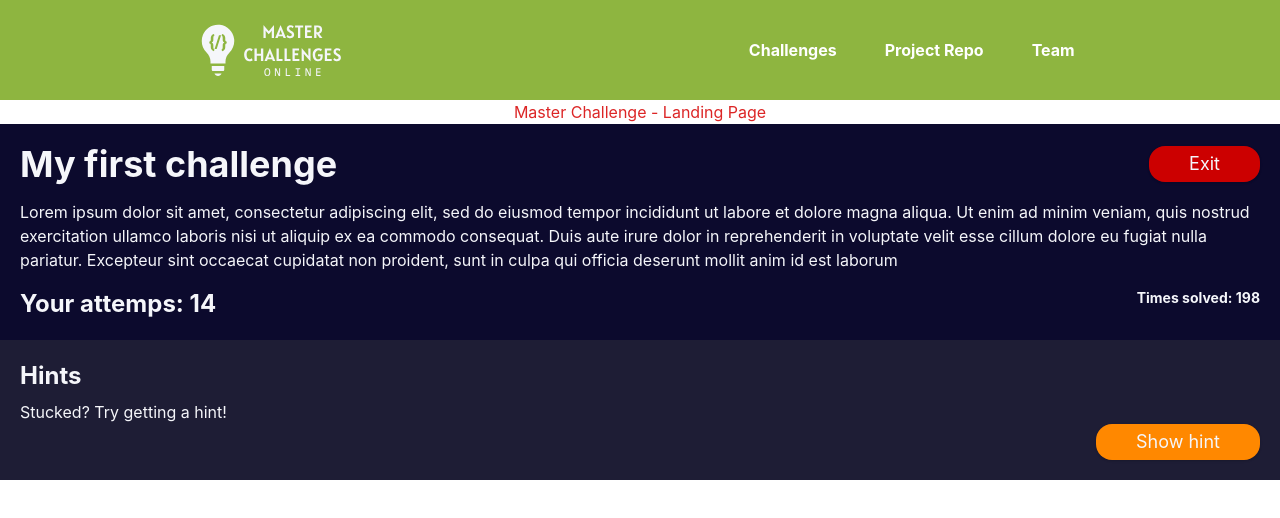
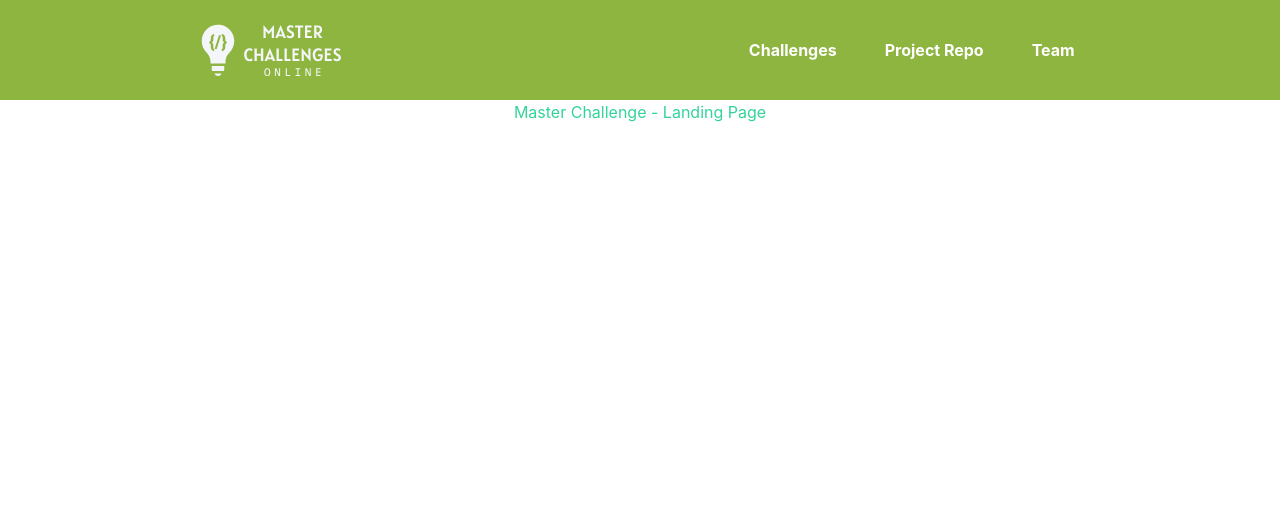
Before and after one commit to masterChallenge/Frontend, a Next.js app: page / in a window 1280 px wide. Shown: the top 518 px of the page. Built offline with nearby package versions, Linux system fonts and the light colour scheme.

Commit message:
[update] Layout

```diff
--- a/components/molecules/ChallengeDescription/ChallengeDescription.jsx
+++ b/components/molecules/ChallengeDescription/ChallengeDescription.jsx
@@ -4,8 +4,8 @@ import React from "react";
 const ChallengeDescription = ({
   name,
   description,
-  attemps,
-  timesSolved,
+  attempts,
+  resolved,
   ...props
 }) => {
   return (
@@ -16,8 +16,8 @@ const ChallengeDescription = ({
       </div>
       <p className="pb-4">{description}</p>
       <div className="flex justify-between font-bold">
-        <p className="text-2xl">Your attemps: {attemps}</p>
-        <p className="text-sm">Times solved: {timesSolved}</p>
+        <p className="text-2xl">Your attemps: {attempts}</p>
+        <p className="text-sm">Times solved: {resolved}</p>
       </div>
     </div>
   );
@@ -29,6 +29,6 @@ ChallengeDescription.defaultProps = {
   name: "My first challenge",
   description:
     "Lorem ipsum dolor sit amet, consectetur adipiscing elit, sed do eiusmod tempor incididunt ut labore et dolore magna aliqua. Ut enim ad minim veniam, quis nostrud exercitation ullamco laboris nisi ut aliquip ex ea commodo consequat. Duis aute irure dolor in reprehenderit in voluptate velit esse cillum dolore eu fugiat nulla pariatur. Excepteur sint occaecat cupidatat non proident, sunt in culpa qui officia deserunt mollit anim id est laborum",
-  attemps: 14,
-  timesSolved: 198,
+  attempts: 14,
+  resolved: 198,
 };
--- a/components/molecules/ChallengeTips/ChallengeTips.jsx
+++ b/components/molecules/ChallengeTips/ChallengeTips.jsx
@@ -8,7 +8,7 @@ const ChallengeTips = ({ hints, ...props }) => {
     setCurrentHint(hints[Math.floor(Math.random() * hints.length)]);
   };
   return (
-    <div className="bg-secondary-dark grid-cols-3 w-full text-light p-5">
+    <div className="bg-secondary-dark grid-cols-3 w-1/2 text-light p-5 float-right">
       <h1 className="font-bold text-2xl pb-2">Hints</h1>
       <div>
         {currentHint ? currentHint.description : "Stucked? Try getting a hint!"}
--- a/pages/api/challenge/[pid].js
+++ b/pages/api/challenge/[pid].js
@@ -2,5 +2,5 @@ import data_challenge from '../../../jsons/challenge'
 
 export default function handler(req, res) {
   const { pid } = req.query
-  res.end(`Post: ${JSON.stringify(data_challenge)}`)
+  res.end(JSON.stringify(data_challenge))
 }
--- a/pages/challenge/[id].js
+++ b/pages/challenge/[id].js
@@ -1,17 +1,28 @@
+import React, { useEffect, useState } from "react"
 import { useRouter } from 'next/router'
-import Navbar from "@components/molecules/Navbar/Navbar";
 import ChallengeDescription from "@components/molecules/ChallengeDescription/ChallengeDescription";
 import Input from "@components/molecules/Input/Input";
+import ChallengeTips from "@components/molecules/ChallengeTips/ChallengeTips";
 
 const Challenge = () => {
   const router = useRouter()
   const { id } = router.query
 
+  const [dataChallenge, setDataChallenge] = useState({});
+
+    useEffect(() => {
+      fetch("http://localhost:3000/api/challenge/1")
+        .then(response => response.json())
+        .then(data => setDataChallenge(data))
+    }, []);
+
+    useEffect(() => console.log(dataChallenge), [])
+
   return (
     <>
-      <Navbar />
-      <ChallengeDescription />
-      <Input />
+      <ChallengeDescription {...dataChallenge} />
+      <Input {...dataChallenge} />
+      <ChallengeTips />
     </>
   )
 }
--- a/pages/home.js
+++ b/pages/home.js
@@ -4,7 +4,7 @@ const Home = () => {
   return (
     <div className='flex justify-center flex-wrap'>
       <Navbar />
-      <h1 className='text-red-600'>Home - Menu Challenges</h1>
+      <h1 className='text-green-400'>Home - Menu Challenges</h1>
     </div>
   );
 };
--- a/pages/index.js
+++ b/pages/index.js
@@ -1,14 +1,10 @@
-import ChallengeDescription from "@components/molecules/ChallengeDescription/ChallengeDescription";
-import ChallengeTips from "@components/molecules/ChallengeTips/ChallengeTips";
 import Navbar from "@components/molecules/Navbar/Navbar";
 
 const Landing = () => {
   return (
     <div className="flex justify-center flex-wrap">
       <Navbar />
-      <h1 className="text-red-600">Master Challenge - Landing Page</h1>
-      <ChallengeDescription />
-      <ChallengeTips />
+      <h1 className="text-green-400">Master Challenge - Landing Page</h1>
     </div>
   );
 };
```
